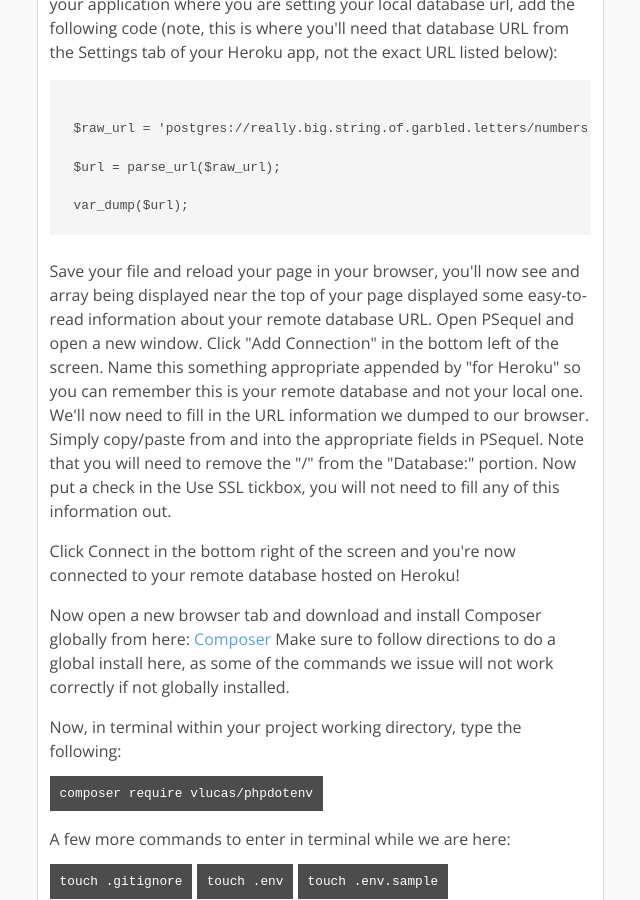
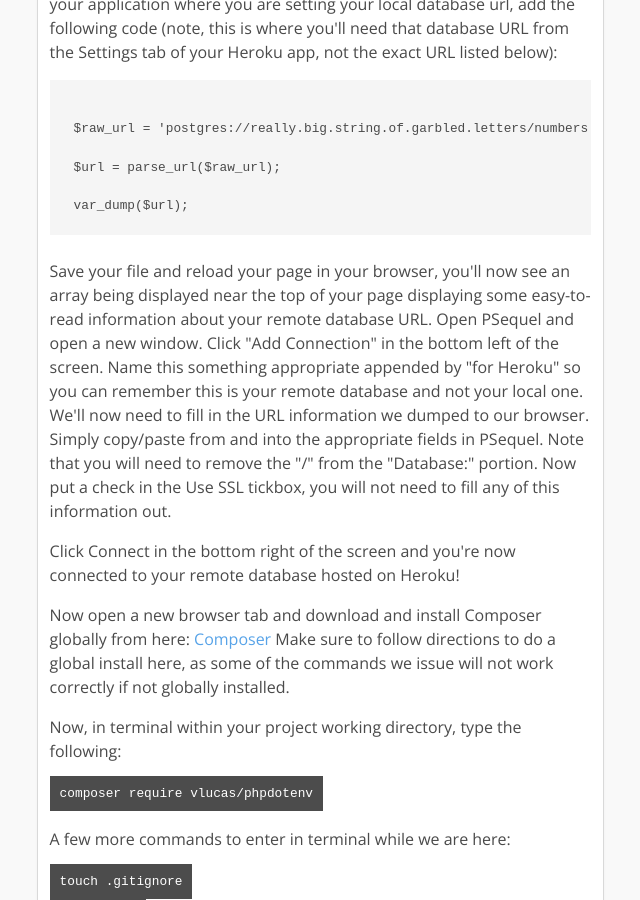
Before and after one commit to joncgrubb/joncgrubb.github.io, a Jekyll site: the page built from _posts/2017-10-25-PHP-and-Heroku.html, in a window 1280 px wide and 900 px high, scrolled down 1323 px. Shown: the whole window, without its empty margins (178-818 px from the left). Built offline with Jekyll 4.4.1, drawn with Linux system fonts in a browser that asks for light colours.

Commit message:
added more line breaks and corrected grammar

```diff
--- a/_posts/2017-10-25-PHP-and-Heroku.html
+++ b/_posts/2017-10-25-PHP-and-Heroku.html
@@ -49,7 +49,7 @@
 <p>
 
 <br>
-Save your file and reload your page in your browser, you'll now see and array being displayed near the top of your page displayed some easy-to-read information about your remote database URL. Open PSequel and open a new window. Click "Add Connection" in the bottom left of the screen. Name this something appropriate appended by "for Heroku" so you can remember this is your remote database and not your local one. We'll now need to fill in the URL information we dumped to our browser. Simply copy/paste from and into the appropriate fields in PSequel. Note that you will need to remove the "/" from the "Database:" portion. Now put a check in the Use SSL tickbox, you will not need to fill any of this information out.
+Save your file and reload your page in your browser, you'll now see an array being displayed near the top of your page displaying some easy-to-read information about your remote database URL. Open PSequel and open a new window. Click "Add Connection" in the bottom left of the screen. Name this something appropriate appended by "for Heroku" so you can remember this is your remote database and not your local one. We'll now need to fill in the URL information we dumped to our browser. Simply copy/paste from and into the appropriate fields in PSequel. Note that you will need to remove the "/" from the "Database:" portion. Now put a check in the Use SSL tickbox, you will not need to fill any of this information out.
 </p>
 <p>
 
@@ -69,8 +69,8 @@
 <br>
 A few more commands to enter in terminal while we are here:
 </p>
-<code>touch .gitignore</code>
-<code>touch .env</code>
+<code>touch .gitignore</code><br>
+<code>touch .env</code><br>
 <code>touch .env.sample</code>
 <p>
 
```
